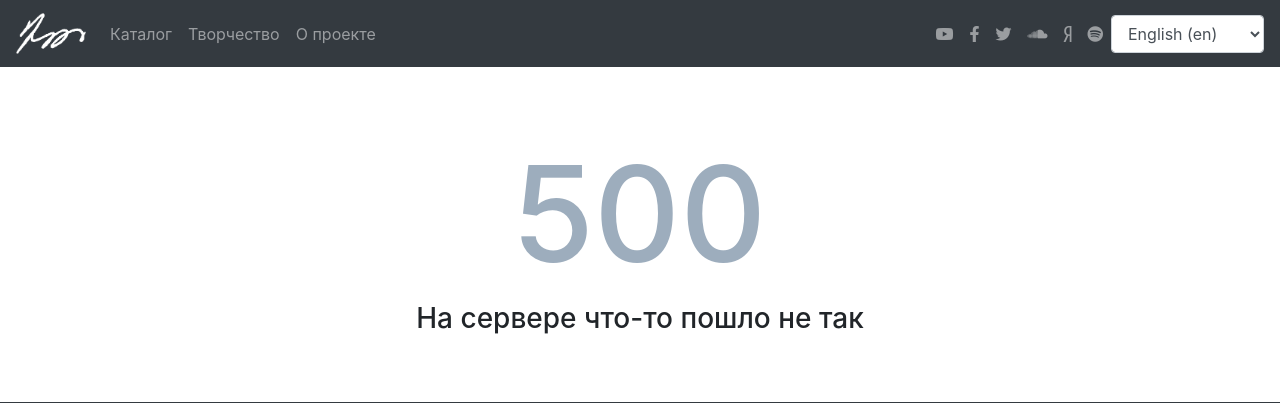
After one commit to ansakoy/dsw, a Django app: template works/templates/500.html in a window 1280 px wide. The commit adds this page. Shown: the top 403 px of the page. Run offline with Django 3.2, Linux system fonts and the light colour scheme; the template is opened without the code that fills it, so the values that code supplies are empty; parts of the project's set-up code (start-up, migrations or seed data) failed here and were passed over; some libraries are stand-ins or nearby versions.

Commit message:
added error pages

```diff
--- a/dsw/settings.py
+++ b/dsw/settings.py
@@ -31,6 +31,10 @@ DEBUG = True
 
 ALLOWED_HOSTS = []
 
+#
+# DEBUG = False
+#
+# ALLOWED_HOSTS = ['*']
 
 # Application definition
 
--- a/dsw/urls.py
+++ b/dsw/urls.py
@@ -18,6 +18,7 @@ from django.urls import path, include
 from django.conf.urls.i18n import i18n_patterns
 from django.conf.urls.static import static
 
+
 from dsw import settings
 
 urlpatterns = [
@@ -29,6 +30,4 @@ urlpatterns += i18n_patterns(
     path('', include('works.urls')),
 )
 
-
-handler404 = 'works.views.handler404'
-handler500 = 'works.views.handler500'
+# handler404 = 'works.views.handler404' [строка, если снять комментарий, дает ошибку 500, удобно тестировать страницу]
--- a/works/static/works/style.css
+++ b/works/static/works/style.css
@@ -113,3 +113,15 @@ ul.other-works li::before {
 .page-link {
     color: #3B5367!important;
 }
+
+
+/* Error pages */
+.error-num {
+    font-size: 100pt;
+    color: #9DADBD;
+}
+
+.error-frame {
+    margin-top: 50pt;
+    margin-bottom: 50pt;
+}
--- /dev/null
+++ b/works/templates/500.html
@@ -0,0 +1,11 @@
+{% extends 'works/base.html' %}
+{% load i18n %}
+
+{% block page_content %}
+<div class="global-container container col-md-8">
+    <div class="error-frame">
+        <div class="text-center"><h1 class="error-num">500</h1></div>
+        <div class="text-center"><h3>На сервере что-то пошло не так</h3></div>
+    </div>
+</div>
+{% endblock %}
--- a/works/templates/works/base.html
+++ b/works/templates/works/base.html
@@ -33,7 +33,7 @@
           <li class="nav-item"><a class="nav-link" href="https://www.youtube.com/channel/UCfkBAhVPsLislGB1-ocCIqg" target="_blank"><i class="fab fa-youtube"></i></a></li>
           <li class="nav-item"><a class="nav-link" href="#"><i class="fab fa-facebook-f"></i></a></li>
           <li class="nav-item"><a class="nav-link" href="#"><i class="fab fa-twitter"></i></a></li>
-          <li class="nav-item"><a class="nav-link" href="#"><i class="fab fa-soundcloud"></i></a></li>
+          <li class="nav-item"><a class="nav-link" href="https://soundcloud.com/user-678384227" target="_blank"><i class="fab fa-soundcloud"></i></a></li>
           <li class="nav-item"><a class="nav-link" href="#"><i class="fab fa-yandex"></i></a></li>
           <li class="nav-item"><a class="nav-link" href="#"><i class="fab fa-spotify"></i></a></li>
       </ul>
@@ -116,8 +116,8 @@
     </div> <!-- /Footer Menu-->
 
             <!-- Footer Lower-->
-        <div class="row-fluid footer-row cc-row text-muted small py-3">
-            <div class="mx-auto">
+        <div class="row-fluid footer-row cc-row text-muted small py-3 text-center">
+            <div class="text-center">
                 <a class="footer-menu" href="https://github.com/ansakoy">Ansakoy</a> <i class="fab fa-creative-commons"></i> 2019
             </div>
         </div><!-- /end footer-row-->
--- a/works/urls.py
+++ b/works/urls.py
@@ -10,6 +10,7 @@ urlpatterns = [
     path('catalog/', views.CatalogView.as_view(), name='catalog'),
     path('bio/', views.bio, name='bio'),
     path('about/', views.about, name='about'),
+    # path('500/', views.test_500_response, name='test500'),
     # path('search/', views.search, name='search'),
     # path('category/', views.CategoryView.as_view(), name='category'),
 ]
```
Also changed, not shown: works/templates/404.html (added, +11 -0 lines), works/templates/works/404.html (deleted, +0 -7 lines), works/templates/works/500.html (deleted, +0 -7 lines), works/views.py (+1 -10 lines).
